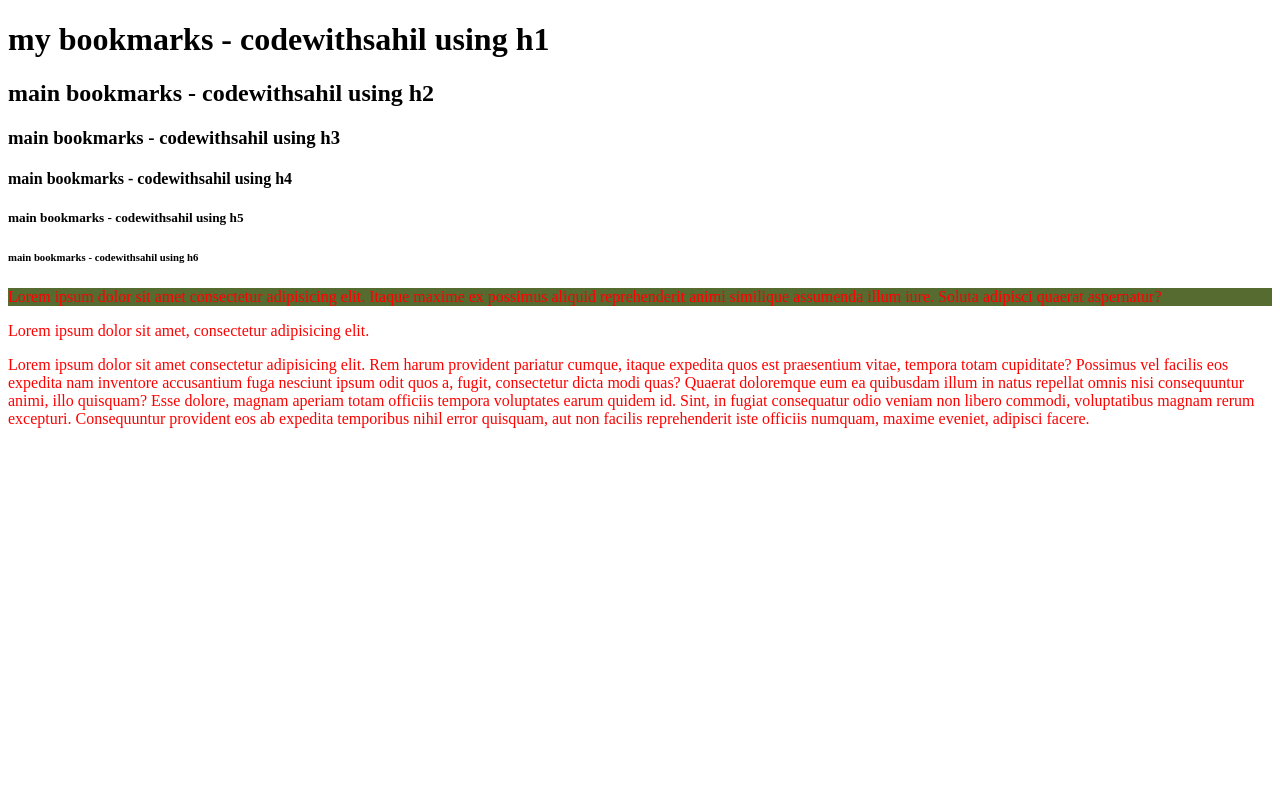
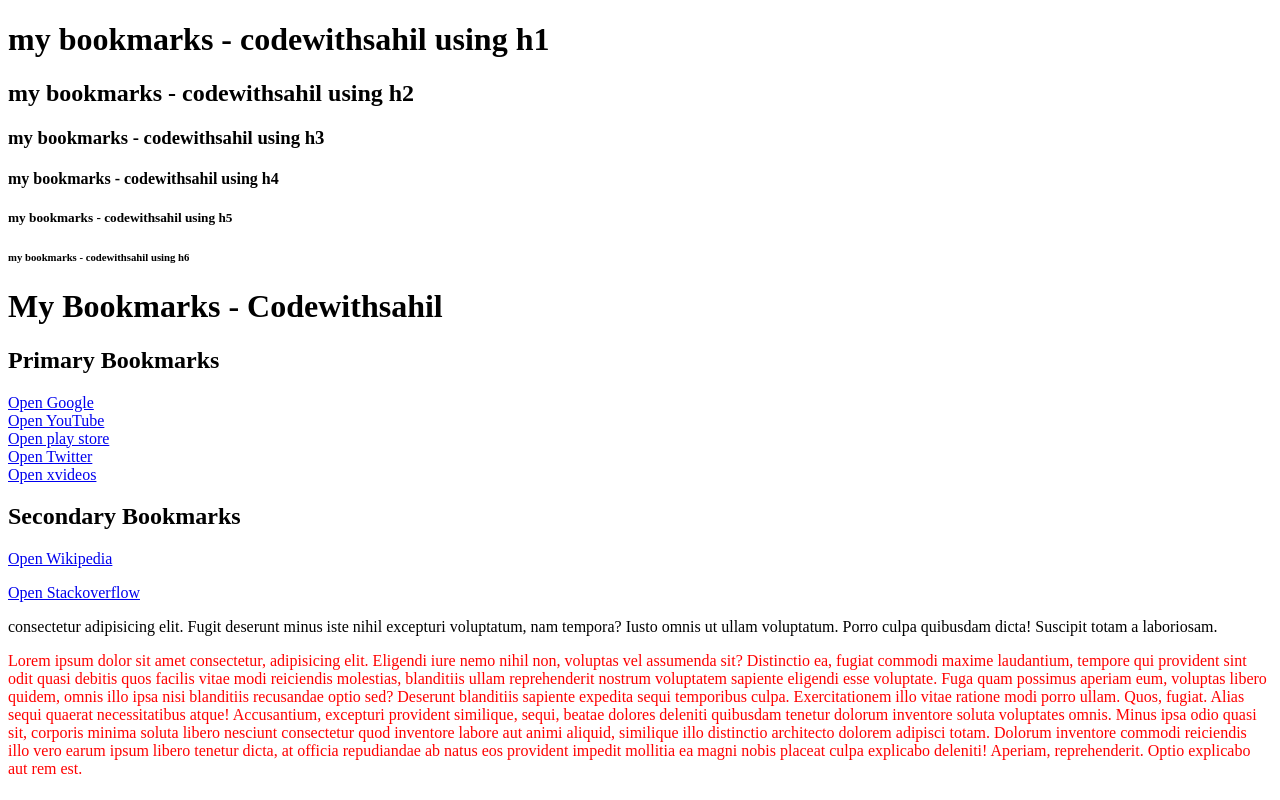
Before and after one commit to sahilkundu965/first-file, a plain HTML site: page index.html in a window 1280 px wide. Drawn offline with Linux system fonts and the light colour scheme.

Commit message:
htm file

```diff
--- a/index.html
+++ b/index.html
@@ -8,16 +8,24 @@
 </head>
 <body>
   <h1>my bookmarks - codewithsahil using h1</h1>
-  <h2>main bookmarks - codewithsahil using h2</h2>
-  <h3>main bookmarks - codewithsahil using h3</h3>
-  <h4>main bookmarks - codewithsahil using h4</h4>
-  <h5>main bookmarks - codewithsahil using h5</h5>
-  <h6>main bookmarks - codewithsahil using h6</h6>
+  <h2>my bookmarks - codewithsahil using h2</h2>
+  <h3>my bookmarks - codewithsahil using h3</h3>
+  <h4>my bookmarks - codewithsahil using h4</h4>
+  <h5>my bookmarks - codewithsahil using h5</h5>
+  <h6>my bookmarks - codewithsahil using h6</h6>
+  <h1>My Bookmarks - Codewithsahil</h1>
+   <h2>Primary Bookmarks</h2>
+   <a target="_blank" href="https://www.google.com">Open Google</a> <br>
+   <a target="_blank" href="https://www.youtube.com">Open YouTube</a> <br>
+   <a target="_blank" href="https://play.google.com/store/games?device=windows&pli=1">Open play store</a> <br>
+   <a target="_blank" href="https://www.twitter.com">Open Twitter</a> <br>
+   <a target="_blank" href="https://www.xvideos.com/tags/xxx">Open xvideos</a> <br>
 
-  <p style="background-color: darkolivegreen;">Lorem ipsum dolor sit amet consectetur adipisicing elit. Itaque maxime ex possimus aliquid reprehenderit animi similique assumenda illum iure. Soluta adipisci quaerat aspernatur?</p>
-  <p>Lorem ipsum dolor sit amet, consectetur adipisicing elit.</p>
-  <p>Lorem ipsum dolor sit amet consectetur adipisicing elit. Rem harum provident pariatur cumque, itaque expedita quos est praesentium vitae, tempora totam cupiditate? Possimus vel facilis eos expedita nam inventore accusantium fuga nesciunt ipsum odit quos a, fugit, consectetur dicta modi quas? Quaerat doloremque eum ea quibusdam illum in natus repellat omnis nisi consequuntur animi, illo quisquam? Esse dolore, magnam aperiam totam officiis tempora voluptates earum quidem id. Sint, in fugiat consequatur odio veniam non libero commodi, voluptatibus magnam rerum excepturi. Consequuntur provident eos ab expedita temporibus nihil error quisquam, aut non facilis reprehenderit iste officiis numquam, maxime eveniet, adipisci facere.</p>
-
+   <h2>Secondary Bookmarks</h2>
+   <p><a href="https://www.wikipedia.com">Open Wikipedia</a></p>
+   <p><a href="https://stackoverflow.com/">Open Stackoverflow</a></p>
+    consectetur adipisicing elit. Fugit deserunt minus iste nihil excepturi voluptatum, nam tempora? Iusto omnis ut ullam voluptatum. Porro culpa quibusdam dicta! Suscipit totam a laboriosam.</p>
+  <p>Lorem ipsum dolor sit amet consectetur, adipisicing elit. Eligendi iure nemo nihil non, voluptas vel assumenda sit? Distinctio ea, fugiat commodi maxime laudantium, tempore qui provident sint odit quasi debitis quos facilis vitae modi reiciendis molestias, blanditiis ullam reprehenderit nostrum voluptatem sapiente eligendi esse voluptate. Fuga quam possimus aperiam eum, voluptas libero quidem, omnis illo ipsa nisi blanditiis recusandae optio sed? Deserunt blanditiis sapiente expedita sequi temporibus culpa. Exercitationem illo vitae ratione modi porro ullam. Quos, fugiat. Alias sequi quaerat necessitatibus atque! Accusantium, excepturi provident similique, sequi, beatae dolores deleniti quibusdam tenetur dolorum inventore soluta voluptates omnis. Minus ipsa odio quasi sit, corporis minima soluta libero nesciunt consectetur quod inventore labore aut animi aliquid, similique illo distinctio architecto dolorem adipisci totam. Dolorum inventore commodi reiciendis illo vero earum ipsum libero tenetur dicta, at officia repudiandae ab natus eos provident impedit mollitia ea magni nobis placeat culpa explicabo deleniti! Aperiam, reprehenderit. Optio explicabo aut rem est.</p>
 <script src="script.js"></script>
 </body>
 </html>
```
